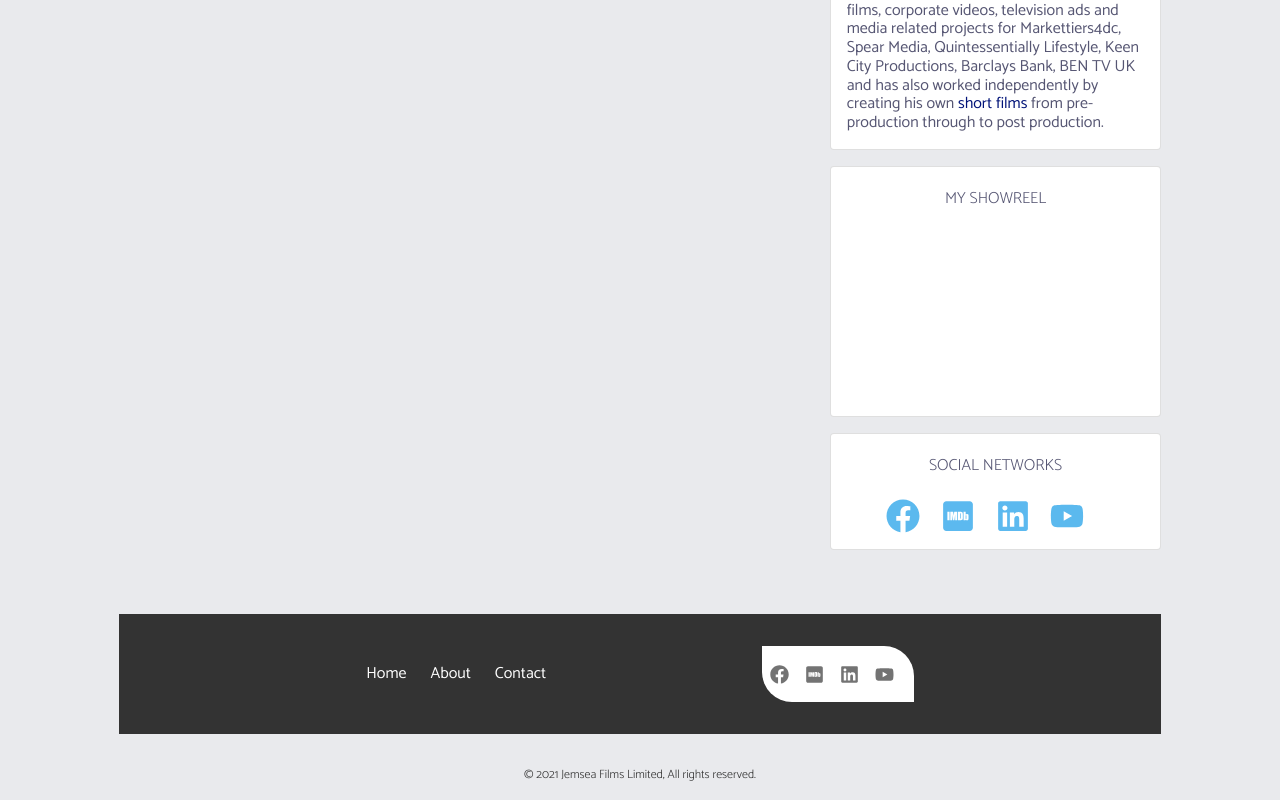
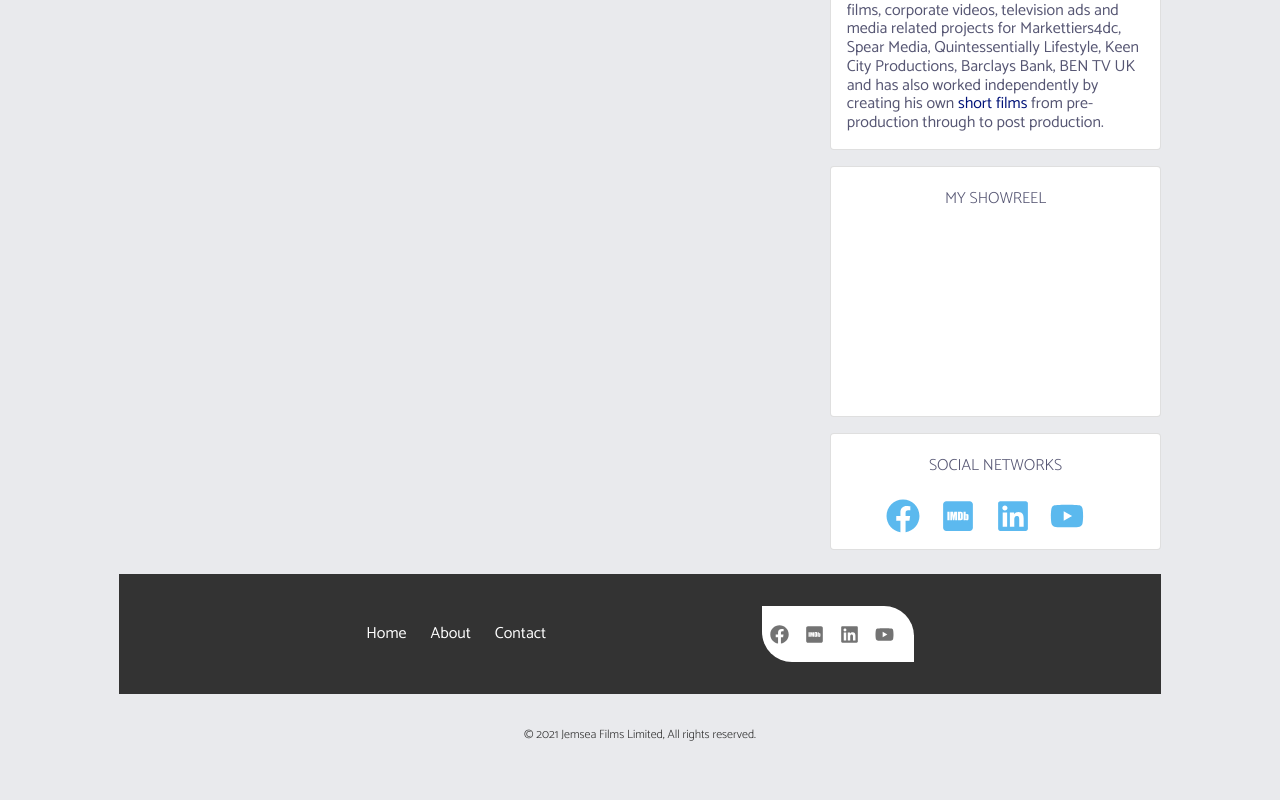
Before and after one commit to johnclamy/nextjs-blog, a Next.js app: page / in a window 1280 px wide. Shown: the part 1652-2452 px from the top of the page. After the commit the page ends 2412 px from the top, so only its background shows below. Built offline with nearby package versions, Linux system fonts and the light colour scheme.

Commit message:
reduce footer margin

```diff
--- a/styles/globals.css
+++ b/styles/globals.css
@@ -259,7 +259,7 @@ img {
 
 footer.app-footer {
   text-align: center;
-  margin: calc(var(--margin) * 4) 0 var(--margin) 0;
+  margin: calc(var(--margin) * 1.5) 0 var(--margin) 0;
 }
 
 footer.app-footer header {
```
